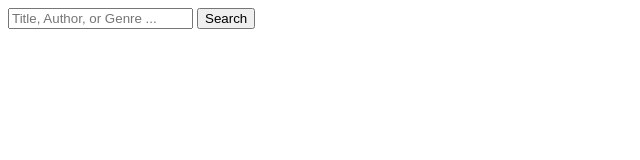
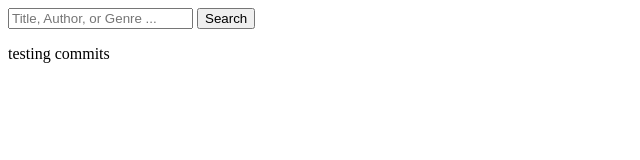
Before and after one commit to vsalibrary/Discover, a plain HTML site: page index.html in a window 1280 px wide. Shown: the whole page, without its empty margins (0-640 px from the left). Drawn offline with Linux system fonts and the light colour scheme.

Commit message:
Update index.html

```diff
--- a/index.html
+++ b/index.html
@@ -5,3 +5,5 @@
 <input type="text" name="q" id="q" placeholder="Title, Author, or Genre ... ">
 <input type="submit" value="Search">
 </form>
+
+testing commits
```
